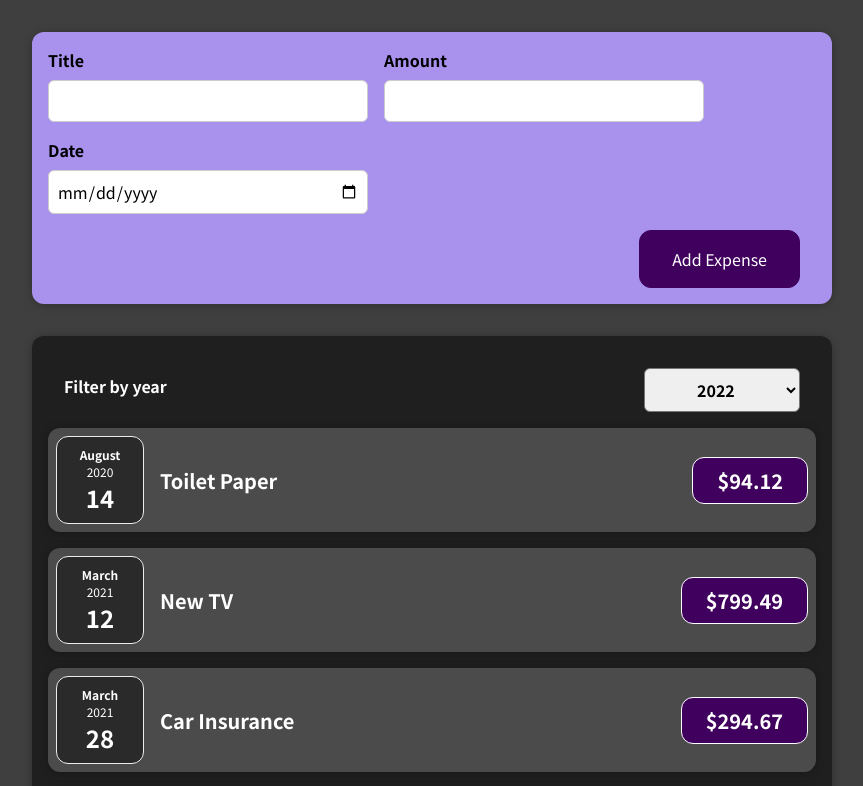
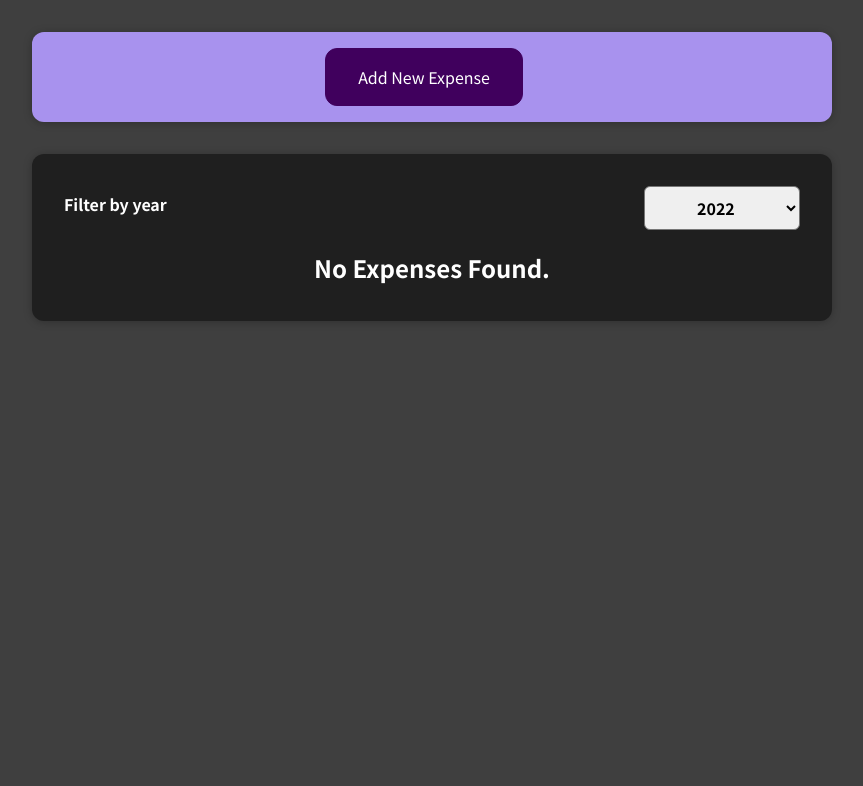
Before and after one commit to jeanjmnez/expense-tracker, a React (Create React App) app: page / in a window 1280 px wide. Shown: the top 786 px of the page, without its empty margins (208-1071 px from the left). Built offline with nearby package versions, Linux system fonts and the light colour scheme.

Commit message:
Adding conditional rendering to expenses form

```diff
--- a/src/components/Expenses/ExpenseItem.js
+++ b/src/components/Expenses/ExpenseItem.js
@@ -4,6 +4,7 @@
 
 const ExpenseItem = (props) => {
   return (
+    <li>
       <Card className="expense-item">
         <ExpenseDate date={props.date} />
         <div className="expense-item__description">
@@ -11,6 +12,7 @@
           <div className="expense-item__price">${props.amount}</div>
         </div>
       </Card>
+    </li>
   );
 };
 
--- a/src/components/Expenses/Expenses.js
+++ b/src/components/Expenses/Expenses.js
@@ -1,16 +1,19 @@
-import ExpenseItem from "./ExpenseItem";
 import Card from "../UI/Card";
+import ExpensesList from "./ExpensesList";
 import "./Expenses.css";
 import ExpensesFilter from "./ExpensesFilter";
 import { useState } from "react";
 
 function Expenses(props) {
-
   const [filteredYear, setFilteredYear] = useState("2022");
 
   const filterChangeHandler = (expenseyear) => {
     setFilteredYear(expenseyear);
   };
+
+  const filteredExpenses = props.items.filter((expense) => {
+    return expense.date.getFullYear().toString() === filteredYear;
+  });
 
   return (
     <div>
@@ -19,15 +22,7 @@
           selected={filteredYear}
           onChangeFilter={filterChangeHandler}
         />
-        {props.items.map((item) => (
-          <ExpenseItem
-            key={item.id}
-            id={item.id}
-            title={item.title}
-            date={item.date}
-            amount={item.amount}
-          />
-        ))}
+        <ExpensesList items={filteredExpenses} />
       </Card>
     </div>
   );
--- /dev/null
+++ b/src/components/Expenses/ExpensesList.css
@@ -0,0 +1,9 @@
+.expenses-list {
+    list-style: none;
+    padding: 0;
+  }
+
+  .expenses-list__fallback {
+    color: white;
+    text-align: center;
+  }
--- /dev/null
+++ b/src/components/Expenses/ExpensesList.js
@@ -0,0 +1,21 @@
+import ExpenseItem from "./ExpenseItem";
+import "./ExpensesList.css";
+const ExpensesList = (props) => {
+  if (props.items.length === 0) {
+    return <h2 className="expenses-list__fallback">No Expenses Found.</h2>;
+  }
+  return (
+    <ul className="expenses-list">
+      {props.items.map((expense) => (
+        <ExpenseItem
+          key={expense.id}
+          title={expense.title}
+          amount={expense.amount}
+          date={expense.date}
+        />
+      ))}
+    </ul>
+  );
+};
+
+export default ExpensesList;
--- a/src/components/NewExpense/ExpenseForm.js
+++ b/src/components/NewExpense/ExpenseForm.js
@@ -96,6 +96,9 @@
       </div>
 
       <div className="new-expense__actions">
+        <button type="button" onClick={props.onCancel}>
+          Cancel
+        </button>
         <button type="submit">Add Expense</button>
       </div>
     </form>
--- a/src/components/NewExpense/NewExpense.js
+++ b/src/components/NewExpense/NewExpense.js
@@ -1,3 +1,4 @@
+import { useState } from "react";
 import ExpenseForm from "./ExpenseForm";
 import "./NewExpense.css";
 
@@ -10,9 +11,28 @@
 
     props.onAddExpense(expenseData);
   };
+
+  const [isEditing, setIsEditing] = useState(false);
+
+  const startEditingHandler = () => {
+    setIsEditing(true);
+  };
+
+  const stopEditingHandler = () => {
+    setIsEditing(false);
+  };
+
   return (
     <div className="new-expense">
-      <ExpenseForm onSaveExpenseData={saveExpensaDataHandler} />
+      {!isEditing && (
+        <button onClick={startEditingHandler}> Add New Expense</button>
+      )}
+      {isEditing && (
+        <ExpenseForm
+          onSaveExpenseData={saveExpensaDataHandler}
+          onCancel={stopEditingHandler}
+        />
+      )}
     </div>
   );
 };
```
Also changed, not shown: src/App.js (+0 -7 lines). Lines whose indentation alone changed are shown as unchanged.
